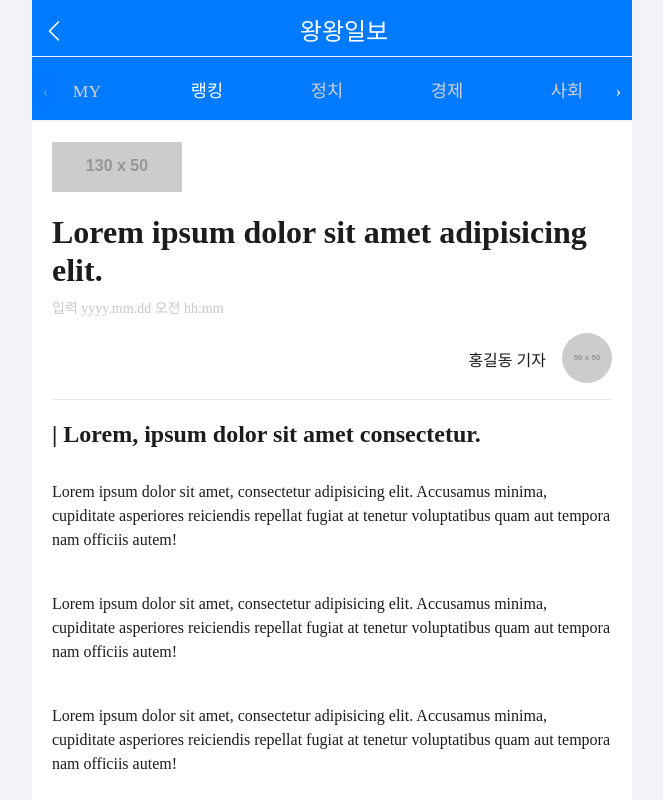
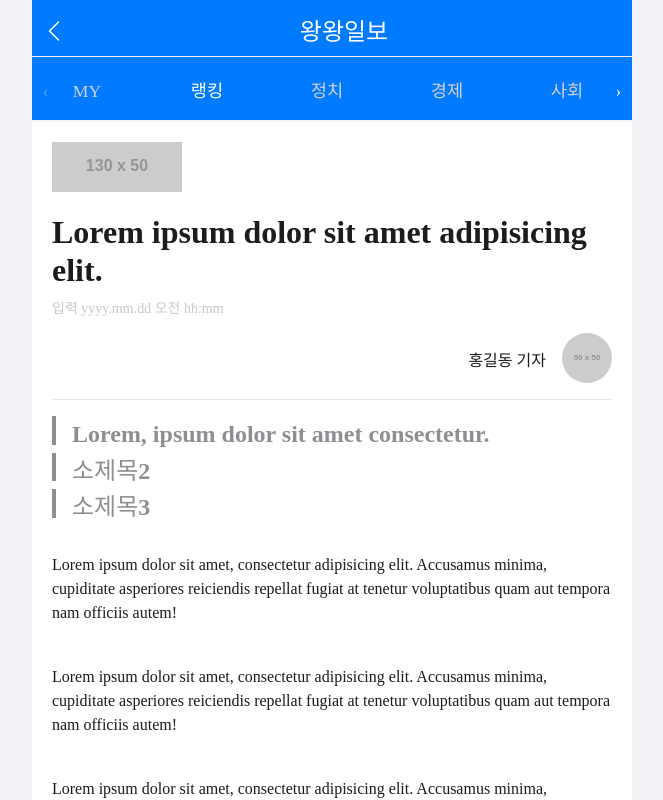
Before and after one commit to MetalRoze/OnlineNews_FE, a React (Vite) app: page /articleDetail in a window 1280 px wide. Shown: the top 800 px of the page, without its empty margins (308-971 px from the left). Built offline with nearby package versions, Linux system fonts and the light colour scheme; a web font is replaced by a local one; what @xeger/quill-image-actions, @xeger/quill-image-formats would draw is missing.

Commit message:
chore: 소제목 4개로 변경

```diff
--- a/src/pages/articleDetail/ArticleContent.jsx
+++ b/src/pages/articleDetail/ArticleContent.jsx
@@ -16,7 +16,8 @@ const ArticleContent = () => {
     const [authorEmail, setAuthorEmail] = useState("hong@yu.com");
     const [publisherUrl, setPublisherUrl] = useState("www.yu.ac.kr");
     const [authorDescription, setAuthorDescription] = useState("간단 한줄 소개문구입니다.");
-    const [articleSubtit, setArticleSubtit] = useState("| Lorem, ipsum dolor sit amet consectetur.");
+    const [articleSubtit, setArticleSubtit] = useState("Lorem, ipsum dolor sit amet consectetur.,./소제목2,./소제목3");
+    const [subTitles, setSubTitles] = useState([]);
     const [articleContent, setArticleContent] = useState([
         "Lorem ipsum dolor sit amet, consectetur adipisicing elit. Accusamus minima, cupiditate asperiores reiciendis repellat fugiat at tenetur voluptatibus quam aut tempora nam officiis autem!",
         "Lorem ipsum dolor sit amet, consectetur adipisicing elit. Accusamus minima, cupiditate asperiores reiciendis repellat fugiat at tenetur voluptatibus quam aut tempora nam officiis autem!",
@@ -24,6 +25,11 @@ const ArticleContent = () => {
         "https://placehold.co/300x200",
         "Lorem ipsum dolor sit amet, consectetur adipisicing elit. Accusamus minima, cupiditate asperiores reiciendis repellat fugiat at tenetur voluptatibus quam aut tempora nam officiis autem!",
     ]);
+
+    useEffect(() => {
+        const splitSubtitles = articleSubtit.split(',./').map(sub => sub.trim()).filter(sub => sub !== "");
+        setSubTitles(splitSubtitles);
+    }, [articleSubtit]);
 
     const handleArticleLikeToggle = () => {
         setIsArticleLiked(prevState => {
@@ -80,7 +86,10 @@ const ArticleContent = () => {
             </div>
             <hr style={{ margin: '1rem 0' }} />
             <div>
-                <h2>{articleSubtit}</h2>
+                {/* 소제목 배열을 출력 */}
+                {subTitles.map((subtitle, index) => (
+                    <h2 className='articleSubtitle' key={index}>{subtitle}</h2>
+                ))}
                 <br />
                 {articleContent.map((content, index) => (
                     <div key={index}>
--- a/src/pages/articleWrite/ArticlePreview.jsx
+++ b/src/pages/articleWrite/ArticlePreview.jsx
@@ -25,7 +25,7 @@ const ArticlePreview = ({ title, subTitles, content, onClose }) => {
                     <h1 className='mt1'>{title}</h1>
 
                     {subTitles.map((subtitle, index) => (
-                        <SubTitle className='mt1 mb1'>{subtitle}</SubTitle>
+                        <div className='mt1 mb1 articleSubtitle'>{subtitle}</div>
                     ))}
                     <small className='gray40'>{articleDate}</small>
                     <div className='mt1 taRight'>
@@ -77,10 +77,4 @@ const ModalContent = styled.div`
         display: none; /* Chrome, Safari, Opera */
     }
 `;
-
-const SubTitle = styled.div`
-    color: var(--color-gray60);
-    border-left: 4px solid var(--color-gray60);
-    padding-left: 1rem
-`;
 export default ArticlePreview;
--- a/src/styles/styles.css
+++ b/src/styles/styles.css
@@ -52,19 +52,22 @@
     text-align: center;
 }
 
-.desktop-header div{
-   display: flex;
-   align-items: flex-end;
-   justify-content: center;
+.desktop-header div {
+    display: flex;
+    align-items: flex-end;
+    justify-content: center;
 }
-.desktop-header div:first-child{
+
+.desktop-header div:first-child {
     color: var(--color-gray50);
     justify-content: flex-start;
 }
-.desktop-header div:last-child{
+
+.desktop-header div:last-child {
     justify-content: flex-end;
 }
-.desktop-header div:last-child>a{
+
+.desktop-header div:last-child>a {
     color: var(--color-gray60);
 }
 
@@ -158,7 +161,8 @@
     width: 5rem;
 }
 
-.mobile-back-header {width: calc(100vw - 8px);
+.mobile-back-header {
+    width: calc(100vw - 8px);
     max-width: 600px;
     display: flex;
     background-color: var(--color-white);
@@ -315,6 +319,13 @@
     align-self: flex-start;
 }
 
+.articleSubtitle {
+
+    color: var(--color-gray60);
+    border-left: 4px solid var(--color-gray60);
+    padding-left: 1rem
+}
+
 /* 버튼 */
 .subsButton {
     width: 100%;
```
